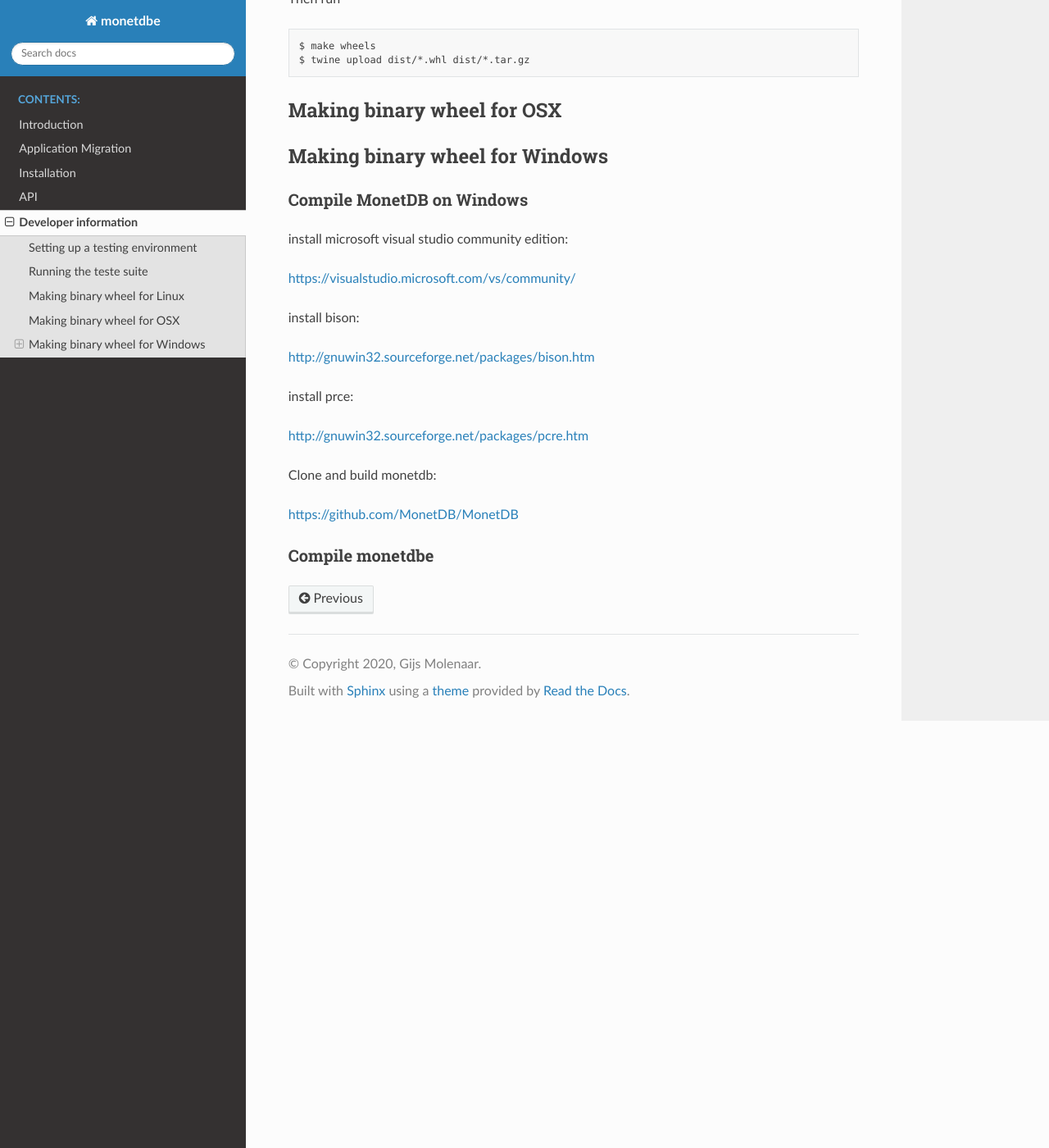
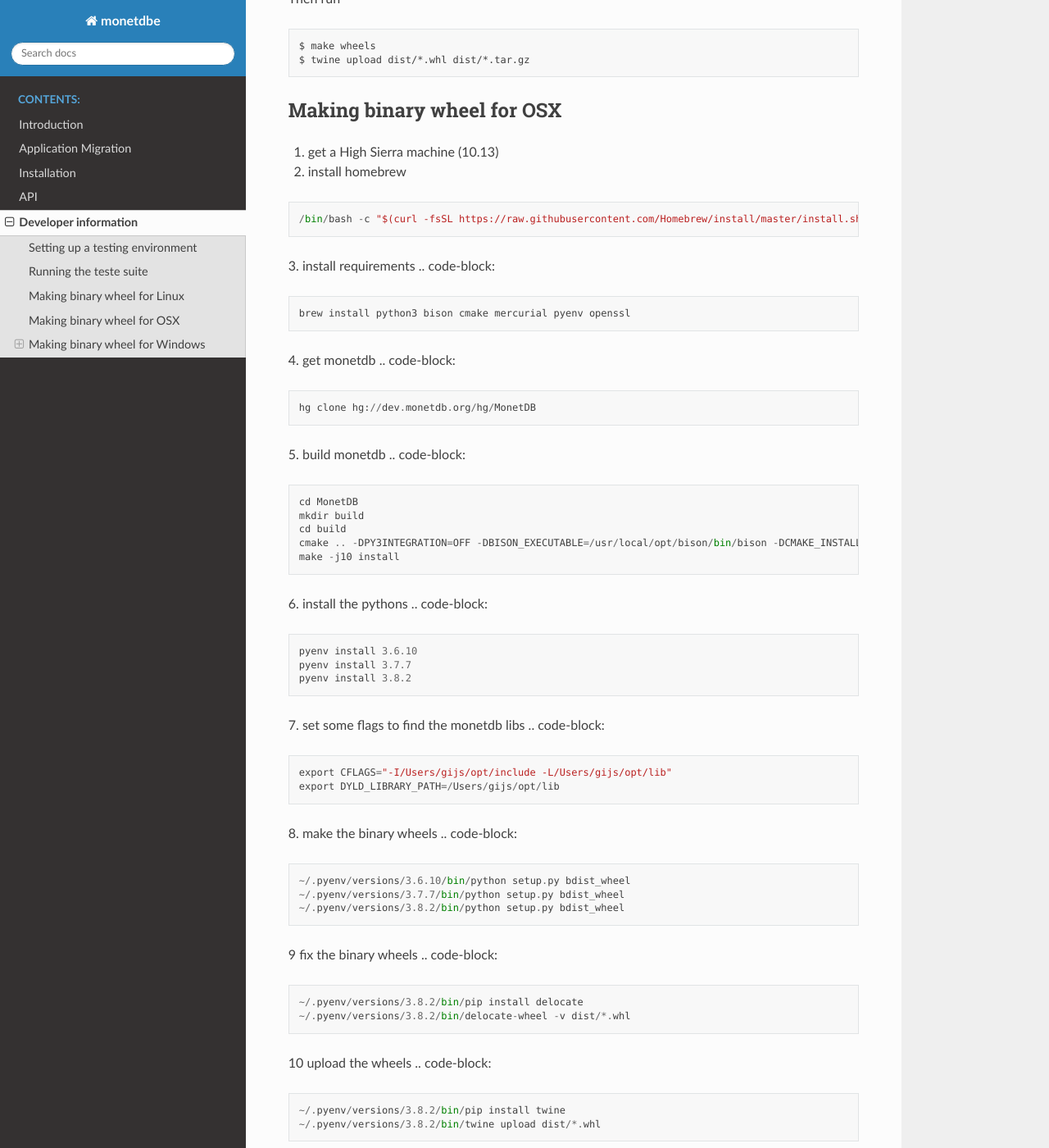
Before and after one commit to MonetDBSolutions/MonetDBe-Python, a Sphinx documentation site: the page built from doc/developer.rst, in a window 1280 px wide and 1400 px high, scrolled down 1064 px. Shown: the whole window at 82% size. Built offline with Sphinx 7.4.7 and the Read the Docs theme 2.0.0, drawn with Linux system fonts in a browser that asks for light colours.

Commit message:
add osx instructions

```diff
--- a/doc/developer.rst
+++ b/doc/developer.rst
@@ -60,6 +60,67 @@
 Making binary wheel for OSX
 ===========================
 
+1. get a High Sierra machine (10.13)
+
+
+2. install homebrew
+
+.. code-block::
+
+    /bin/bash -c "$(curl -fsSL https://raw.githubusercontent.com/Homebrew/install/master/install.sh)"
+
+3. install requirements
+.. code-block::
+
+    brew install python3 bison cmake mercurial pyenv openssl
+
+4.  get monetdb
+.. code-block::
+
+    hg clone hg://dev.monetdb.org/hg/MonetDB
+
+5.  build monetdb
+.. code-block::
+
+    cd MonetDB
+    mkdir build
+    cd build
+    cmake .. -DPY3INTEGRATION=OFF -DBISON_EXECUTABLE=/usr/local/opt/bison/bin/bison -DCMAKE_INSTALL_PREFIX=~/opt
+    make -j10 install
+
+6.  install the pythons
+.. code-block::
+
+    pyenv install 3.6.10
+    pyenv install 3.7.7
+    pyenv install 3.8.2
+
+7.  set some flags to find the monetdb libs
+.. code-block::
+
+    export CFLAGS="-I/Users/gijs/opt/include -L/Users/gijs/opt/lib"
+    export DYLD_LIBRARY_PATH=/Users/gijs/opt/lib
+
+8. make the binary wheels
+.. code-block::
+
+    ~/.pyenv/versions/3.6.10/bin/python setup.py bdist_wheel
+    ~/.pyenv/versions/3.7.7/bin/python setup.py bdist_wheel
+    ~/.pyenv/versions/3.8.2/bin/python setup.py bdist_wheel
+
+9 fix the binary wheels
+.. code-block::
+
+    ~/.pyenv/versions/3.8.2/bin/pip install delocate
+    ~/.pyenv/versions/3.8.2/bin/delocate-wheel -v dist/*.whl
+
+10 upload the wheels
+.. code-block::
+
+    ~/.pyenv/versions/3.8.2/bin/pip install twine
+    ~/.pyenv/versions/3.8.2/bin/twine upload dist/*.whl
+
+
 
 
 Making binary wheel for Windows
```
